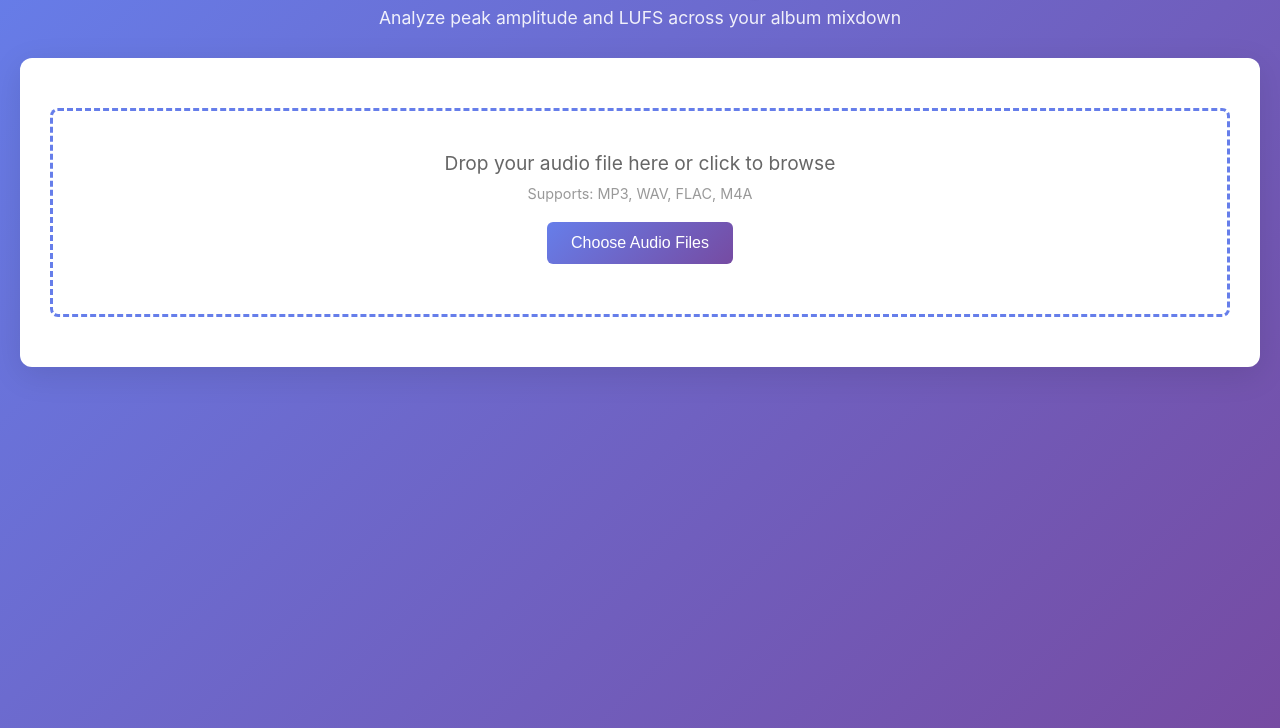
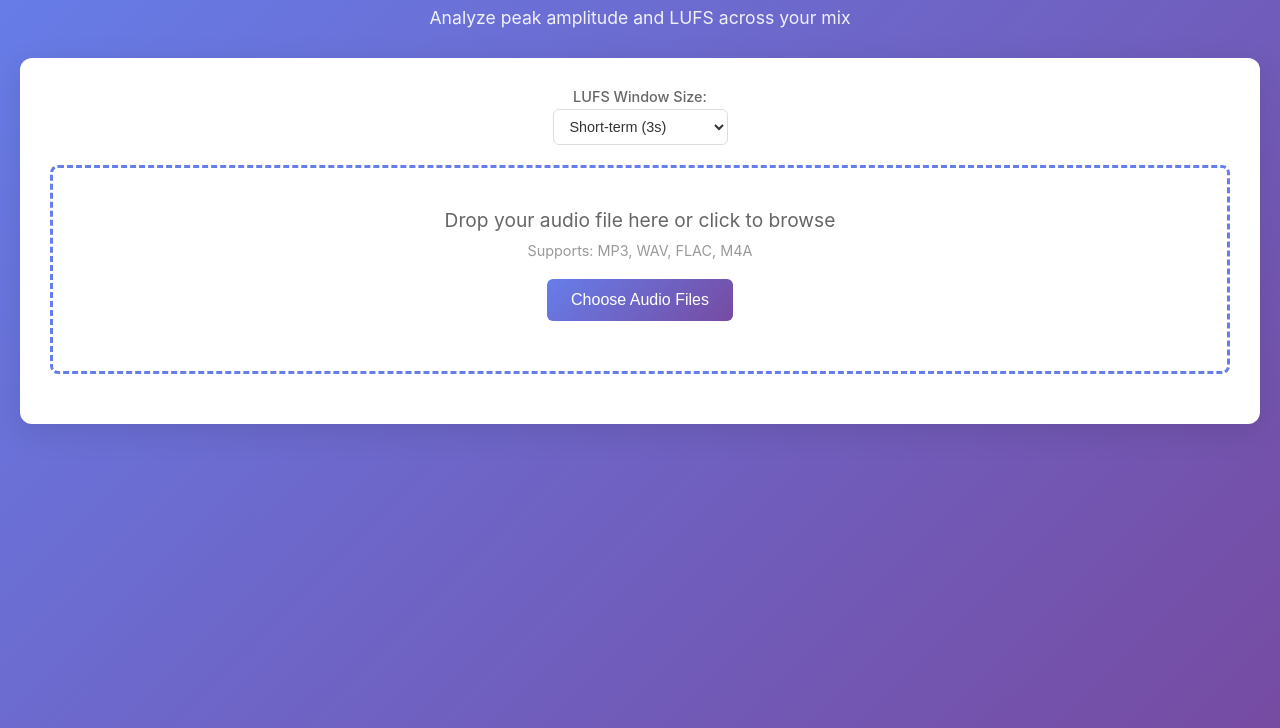
Before and after one commit to royk/loudness-graph, a website built with Vite: page index.html in a window 1280 px wide. Shown: the part 72-800 px from the top of the page. Built offline with nearby package versions, Linux system fonts and the light colour scheme.

Commit message:
feat: selectable custom lufs window

```diff
--- a/index.html
+++ b/index.html
@@ -48,6 +48,13 @@
             margin-bottom: 30px;
             box-shadow: 0 8px 32px rgba(0,0,0,0.1);
             text-align: center;
+        }
+
+        .upload-controls {
+            margin-bottom: 20px;
+            display: flex;
+            justify-content: center;
+            align-items: center;
         }
 
         .drop-zone {
@@ -150,6 +157,40 @@
             display: flex;
             gap: 10px;
             flex-wrap: wrap;
+            align-items: center;
+        }
+
+        .control-group {
+            display: flex;
+            flex-direction: column;
+            gap: 4px;
+        }
+
+        .control-group label {
+            font-size: 0.9rem;
+            color: #666;
+            font-weight: 500;
+        }
+
+        .select-control {
+            padding: 8px 12px;
+            border: 1px solid #ddd;
+            border-radius: 6px;
+            background: white;
+            font-size: 0.9rem;
+            color: #333;
+            cursor: pointer;
+            transition: border-color 0.3s ease;
+        }
+
+        .select-control:hover {
+            border-color: #667eea;
+        }
+
+        .select-control:focus {
+            outline: none;
+            border-color: #667eea;
+            box-shadow: 0 0 0 2px rgba(102, 126, 234, 0.2);
         }
 
         .canvas-container {
@@ -267,10 +308,22 @@
     <div class="container">
         <div class="header">
             <h1>Loudness Graph</h1>
-            <p>Analyze peak amplitude and LUFS across your album mixdown</p>
+            <p>Analyze peak amplitude and LUFS across your mix</p>
         </div>
 
         <div class="upload-section">
+            <div class="upload-controls">
+                <div class="control-group">
+                    <label for="lufsWindowSelect">LUFS Window Size:</label>
+                    <select id="lufsWindowSelect" class="select-control">
+                        <option value="0.4">Momentary (400ms)</option>
+                        <option value="3" selected>Short-term (3s)</option>
+                        <option value="10">Custom (10s)</option>
+                        <option value="30">Custom (30s)</option>
+                    </select>
+                </div>
+            </div>
+
             <div class="drop-zone" id="dropZone">
                 <p>Drop your audio file here or click to browse</p>
                 <p style="font-size: 0.9rem; color: #999;">Supports: MP3, WAV, FLAC, M4A</p>
--- a/src/AudioAnalyzer.ts
+++ b/src/AudioAnalyzer.ts
@@ -46,7 +46,8 @@ export class AudioAnalyzer {
 
     public async analyzeFiles(
         files: FileList,
-        progressCallback?: (progress: number) => void
+        progressCallback?: (progress: number) => void,
+        lufsWindowSize: number = 3
     ): Promise<AnalysisData> {
         if (!this.audioContext) {
             throw new Error('AudioContext not available');
@@ -59,7 +60,7 @@ export class AudioAnalyzer {
         for (let i = 0; i < files.length; i++) {
             const file = files[i];
             try {
-                const result = await this.analyzeFile(file);
+                const result = await this.analyzeFile(file, lufsWindowSize);
                 results.push(result);
 
                 totalProgress += progressPerFile;
@@ -79,7 +80,7 @@ export class AudioAnalyzer {
         return this.analysisData;
     }
 
-    private async analyzeFile(file: File): Promise<AudioAnalysisResult> {
+    private async analyzeFile(file: File, lufsWindowSize: number = 3): Promise<AudioAnalysisResult> {
         if (!this.audioContext) {
             throw new Error('AudioContext not available');
         }
@@ -103,7 +104,7 @@ export class AudioAnalyzer {
         const lufs = this.calculateLUFS(channelData, sampleRate);
 
         // Generate time-based data
-        const timeData = this.generateTimeData(channelData, sampleRate, duration);
+        const timeData = this.generateTimeData(channelData, sampleRate, duration, lufsWindowSize);
 
         return {
             fileName: file.name,
@@ -179,12 +180,13 @@ export class AudioAnalyzer {
     private generateTimeData(
         channelData: Float32Array,
         sampleRate: number,
-        duration: number
+        duration: number,
+        lufsWindowSize: number = 3
     ): { time: number; peak: number; rms: number; lufs: number }[] {
         const timeData: { time: number; peak: number; rms: number; lufs: number }[] = [];
 
-        // Use 3-second sliding window for LUFS (short-term approximation)
-        const lufsWindowSize = Math.floor(sampleRate * 3); // 3 seconds
+        // Use configurable sliding window for LUFS
+        const lufsWindowSamples = Math.floor(sampleRate * lufsWindowSize);
         const stepSize = Math.floor(sampleRate * 0.1); // 100ms steps for smooth visualization
 
         // For peak and RMS, use smaller windows for more detail
@@ -204,8 +206,8 @@ export class AudioAnalyzer {
             const rms = this.calculateRMS(peakWindow);
             const rmsDb = this.amplitudeToDb(rms);
 
-            // Calculate LUFS using 3-second sliding window
-            const lufsEnd = Math.min(currentIndex + lufsWindowSize, channelData.length);
+            // Calculate LUFS using configurable sliding window
+            const lufsEnd = Math.min(currentIndex + lufsWindowSamples, channelData.length);
             const lufsWindow = channelData.slice(currentIndex, lufsEnd);
             const lufs = this.calculateLUFSFromWindow(lufsWindow);
 
--- a/src/UIManager.ts
+++ b/src/UIManager.ts
@@ -14,6 +14,7 @@ export class UIManager {
     private onFileSelectedCallback?: (files: FileList) => void;
     private onExportCallback?: () => void;
     private onResetCallback?: () => void;
+
 
     constructor() {
         this.dropZone = document.getElementById('dropZone')!;
@@ -72,6 +73,8 @@ export class UIManager {
         this.resetBtn.addEventListener('click', () => {
             this.onResetCallback?.();
         });
+
+
     }
 
     public onFileSelected(callback: (files: FileList) => void): void {
@@ -84,6 +87,11 @@ export class UIManager {
 
     public onReset(callback: () => void): void {
         this.onResetCallback = callback;
+    }
+
+    public getCurrentLufsWindowSize(): number {
+        const lufsWindowSelect = document.getElementById('lufsWindowSelect') as HTMLSelectElement;
+        return parseFloat(lufsWindowSelect.value);
     }
 
     public showProgress(): void {
--- a/src/main.ts
+++ b/src/main.ts
@@ -36,9 +36,10 @@ class LoudnessGraphApp {
         try {
             this.uiManager.showProgress();
 
+            const lufsWindowSize = this.uiManager.getCurrentLufsWindowSize();
             const results = await this.audioAnalyzer.analyzeFiles(files, (progress: number) => {
                 this.uiManager.updateProgress(progress);
-            });
+            }, lufsWindowSize);
 
             this.uiManager.hideProgress();
             this.uiManager.showGraph();
@@ -75,6 +76,8 @@ class LoudnessGraphApp {
         this.uiManager.hideGraph();
         this.uiManager.clearError();
     }
+
+
 }
 
 // Initialize the app when the DOM is loaded
```
